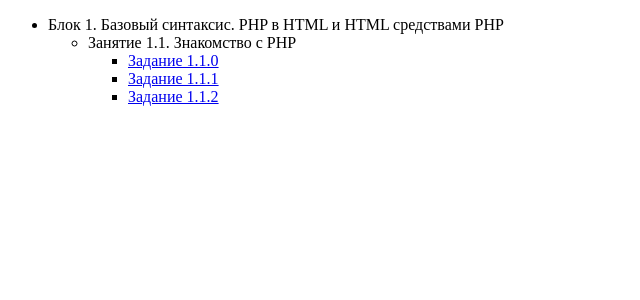
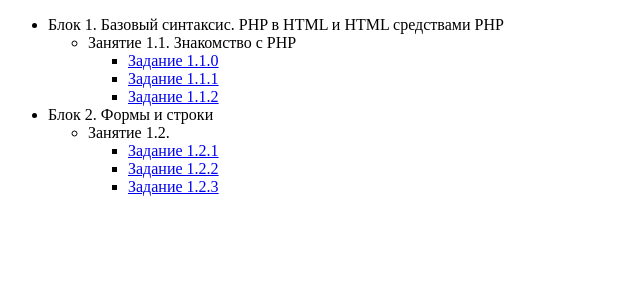
Before and after one commit to damirkasen92/bPHP-homeworks, a PHP site: page / in a window 1280 px wide. Shown: the top 300 px of the page, without its empty margins (0-640 px from the left). Run offline with PHP 8.4, Linux system fonts and the light colour scheme.

Commit message:
task 1.2.1-1.2.2-1.2.3 done

```diff
--- a/index.php
+++ b/index.php
@@ -17,6 +17,17 @@
             </li>
         </ul>
     </li>
+    <li>Блок 2. Формы и строки
+        <ul>
+            <li>Занятие 1.2.
+                <ul>
+                    <li><a href="1.2-strings-and-forms/1.2.1-registration">Задание 1.2.1</a></li>
+                    <li><a href="1.2-strings-and-forms/1.2.2-name-standart">Задание 1.2.2</a></li>
+                    <li><a href="1.2-strings-and-forms/1.2.3-additional">Задание 1.2.3</a></li>
+                </ul>
+            </li>
+        </ul>
+    </li>
 </ul>
 </body>
 </html>
```
